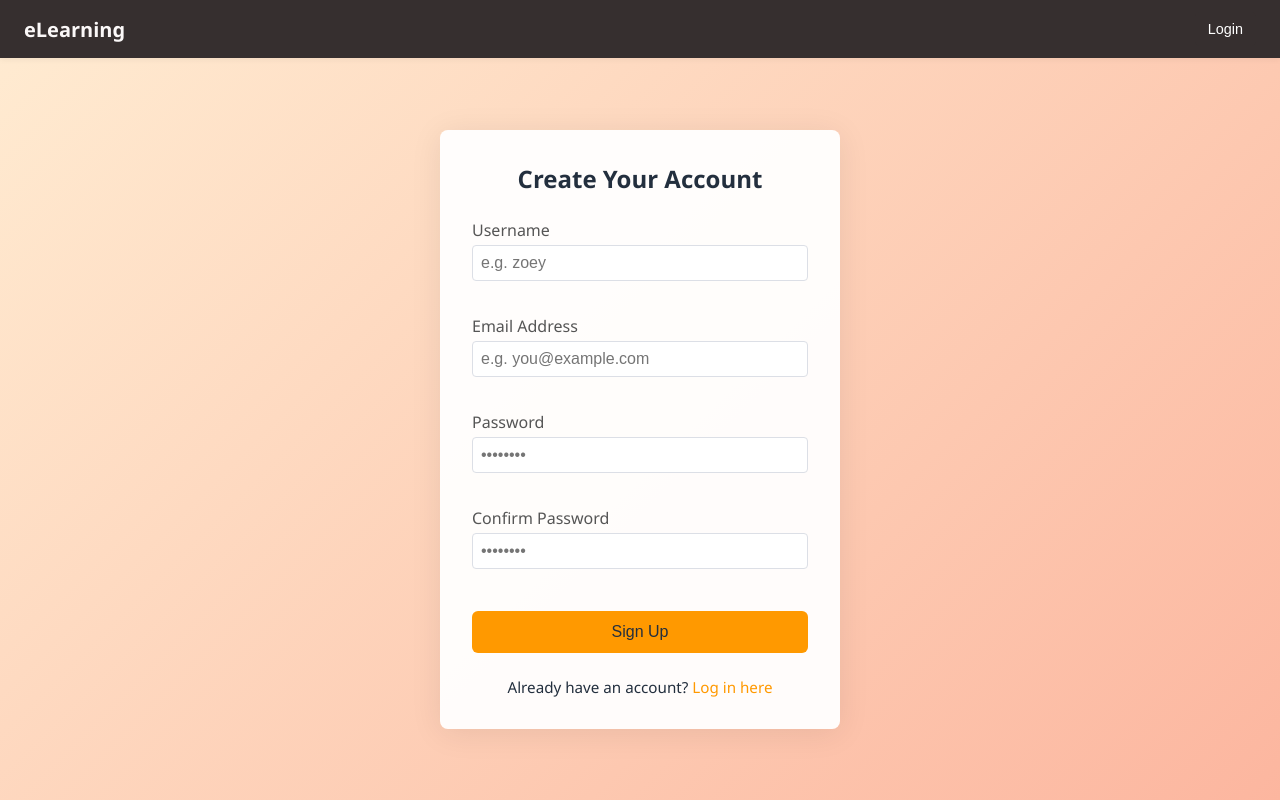
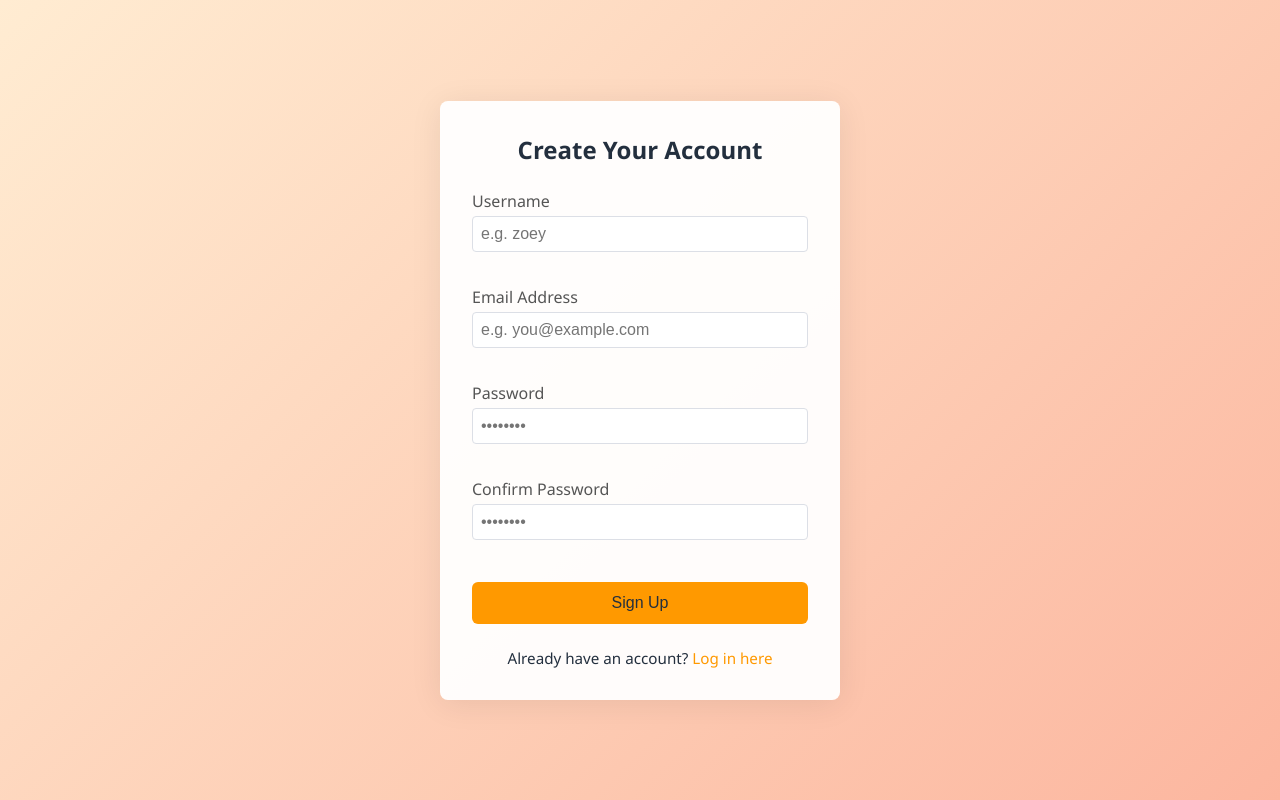
Before and after one commit to GraceMonde/E-Learning-Platform, a plain HTML site: page elearning-frontend/pages/signup.html in a window 1280 px wide. Drawn offline with Linux system fonts and the light colour scheme.

Commit message:
Remove header from signup page

```diff
--- a/elearning-frontend/assets/css/signup.css
+++ b/elearning-frontend/assets/css/signup.css
@@ -12,41 +12,7 @@ body {
   min-height: 100vh;
 }
 
-/* HEADER */
-.site-header {
-  display: flex;
-  justify-content: space-between; /* keeps title left, nav right */
-  align-items: center;
-  background: #362f2f;
-  padding: 0.75rem 1.5rem;
-  box-shadow: 0 2px 6px rgba(0,0,0,0.05);
-  position: sticky;
-  top: 0;
-  z-index: 100;
-}
-
-.nav-right button {
-  margin-left: 0.75rem;       /* space between each button */
-  padding: 0.5rem 0.75rem;
-  font-size: 0.9rem;
-  border: 1px solid #362f2f;
-  background: #362f2f;
-  border-radius: 4px;
-  cursor: pointer;
-  color: #ffffff;
-}
-
-.nav-right button:hover {
-  background: #221e1e;
-}
-
-.app-title {
-  font-size: 1.25rem;
-  font-weight: bold;
-  color: #fbf8f8;
-}
-
-/* center form under header */
+/* center form */
 .signup-container {
   display: flex;
   align-items: center;
--- a/elearning-frontend/pages/signup.html
+++ b/elearning-frontend/pages/signup.html
@@ -7,16 +7,6 @@
   <link rel="stylesheet" href="../assets/css/signup.css">
 </head>
 <body>
-  <!-- Header -->
-  <header class="site-header">
-  <div class="app-title">
-    eLearning
-  </div>
-  <nav class="nav-right">
-    <button onclick="location.href='login.html'">Login</button>
-  </nav>
-</header>
-
   <!-- Sign Up Form -->
   <main class="signup-container">
     <div class="form-card">
```
